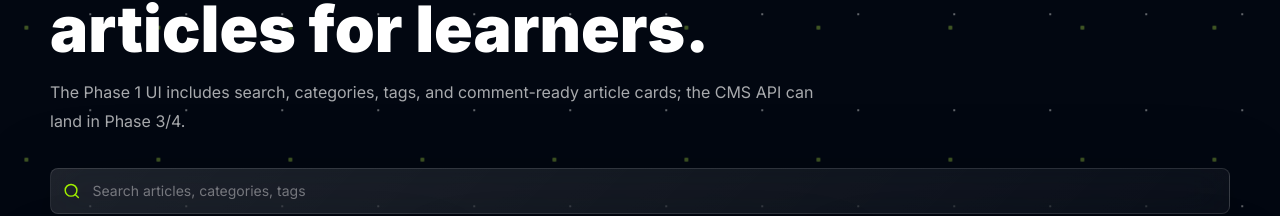
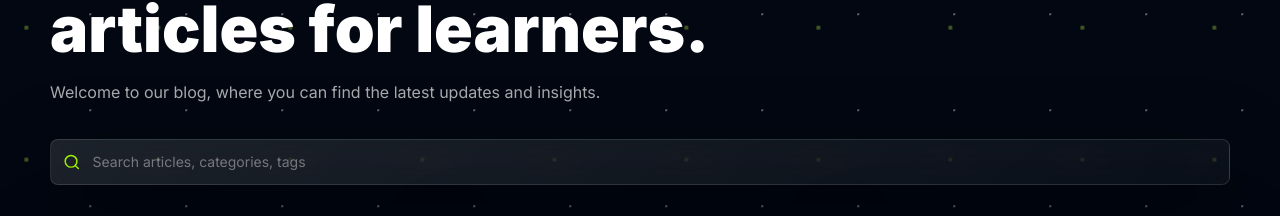
Before and after one commit to aman-khan001/avion-client, a React (Vite) app: page /blog in a window 1280 px wide. Shown: the part 268-484 px from the top of the page. Built offline with nearby package versions, Linux system fonts and the light colour scheme; no server answers.

Commit message:
updated details

```diff
--- a/src/pages/Blog.jsx
+++ b/src/pages/Blog.jsx
@@ -12,7 +12,7 @@ export default function Blog() {
   return (
     <section className="section">
       <div className="container">
-        <SectionHeading eyebrow="Blog" title="Admin-published articles for learners." text="The Phase 1 UI includes search, categories, tags, and comment-ready article cards; the CMS API can land in Phase 3/4." />
+        <SectionHeading eyebrow="Blog" title="Admin-published articles for learners." text="Welcome to our blog, where you can find the latest updates and insights." />
         <GlassCard className="mt-8 flex items-center gap-3 p-3">
           <Search size={18} className="text-avion-green" />
           <input className="w-full bg-transparent text-sm outline-none placeholder:text-white/40" placeholder="Search articles, categories, tags" />
--- a/src/pages/Register.jsx
+++ b/src/pages/Register.jsx
@@ -67,7 +67,7 @@ export default function Register() {
     <section className="section">
       <div className="container grid gap-8 lg:grid-cols-[0.8fr_1.2fr]">
         <div>
-          <SectionHeading eyebrow="Student Registration" title="Register online and generate your student ID." text="Phase 1 creates the student account, login access, registration number, and fee status. Course and batch IDs connect automatically when live catalog data is selected." />
+          <SectionHeading eyebrow="Student Registration" title="Register online and generate your student ID." text="Build your career with us before competition gets tough!" />
           <GlassCard className="mt-8 p-5">
             <p className="text-sm font-black text-avion-green">Registration Includes</p>
             <div className="mt-4 grid gap-3 text-sm text-white/60">
```
